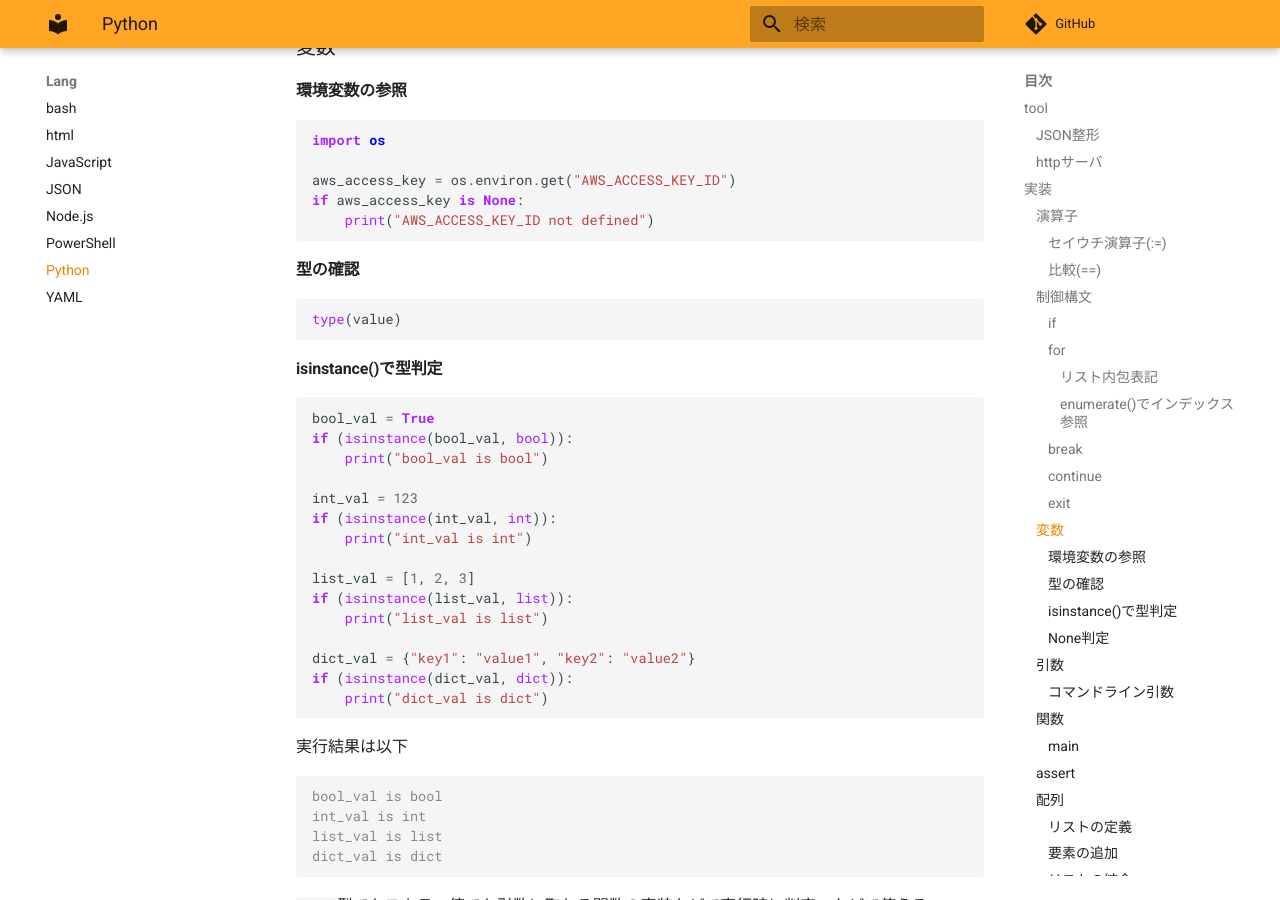
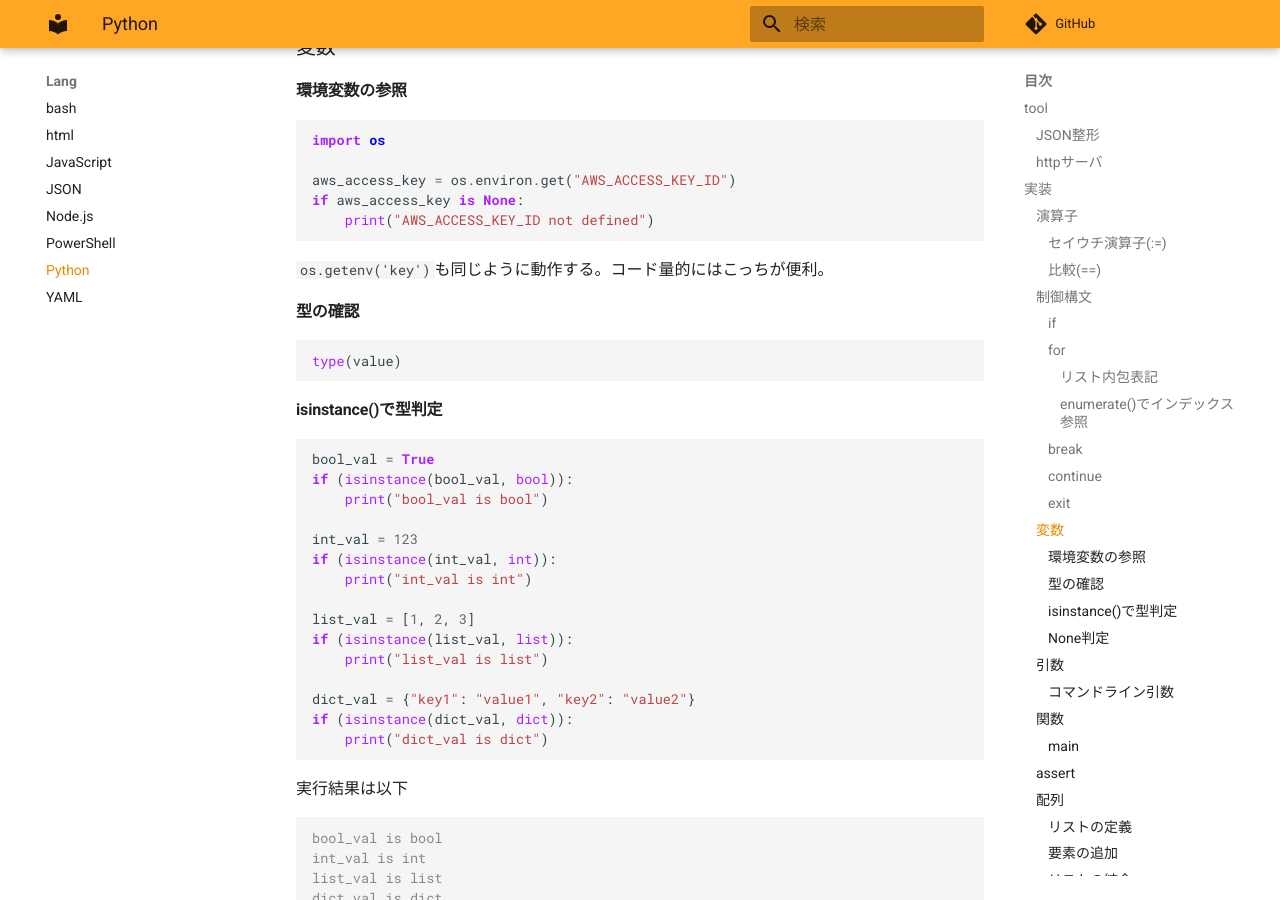
Before and after one commit to zaki-lknr/docs, an MkDocs documentation site: the page built from docs/lang/python.md, in a window 1280 px wide and 900 px high, scrolled down 2799 px. Built offline with MkDocs 1.6.1 and Material for MkDocs 9.7.7, drawn with Linux system fonts in a browser that asks for light colours; comment, search, counter and statistics services are not loaded.

Commit message:
add: lang/python: 環境変数の参照 os.getenv(key)

````diff
--- a/docs/lang/python.md
+++ b/docs/lang/python.md
@@ -148,6 +148,8 @@ aws_access_key = os.environ.get("AWS_ACCESS_KEY_ID")
 if aws_access_key is None:
     print("AWS_ACCESS_KEY_ID not defined")
 ```
+
+`os.getenv('key')`も同じように動作する。コード量的にはこっちが便利。
 
 #### 型の確認
 
````
